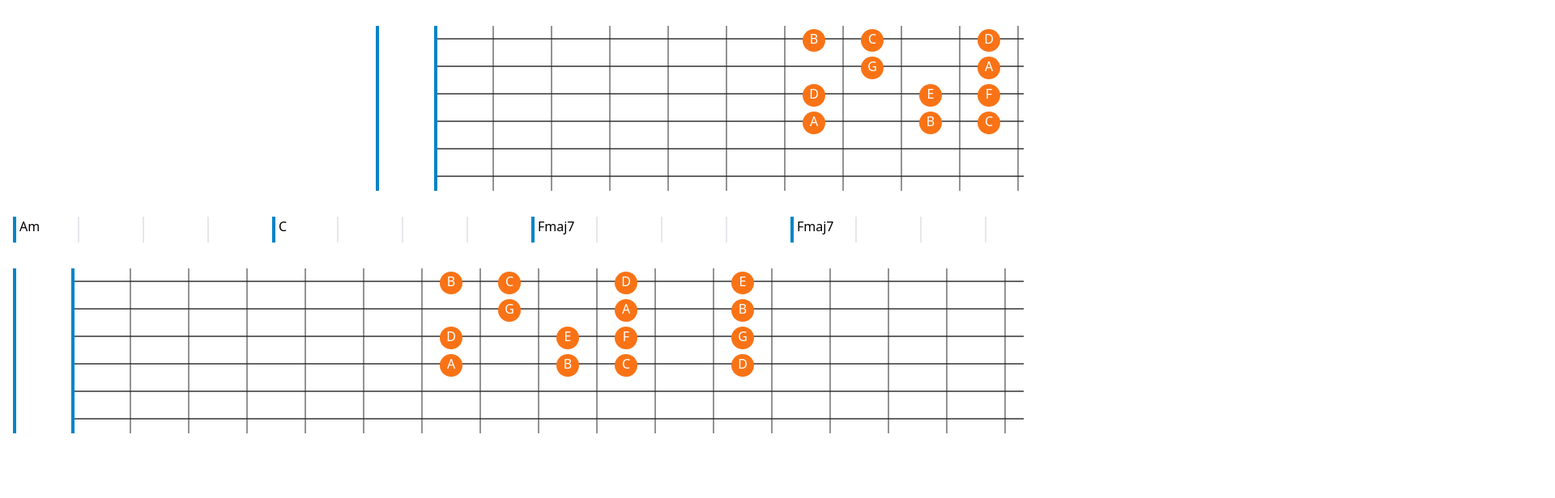
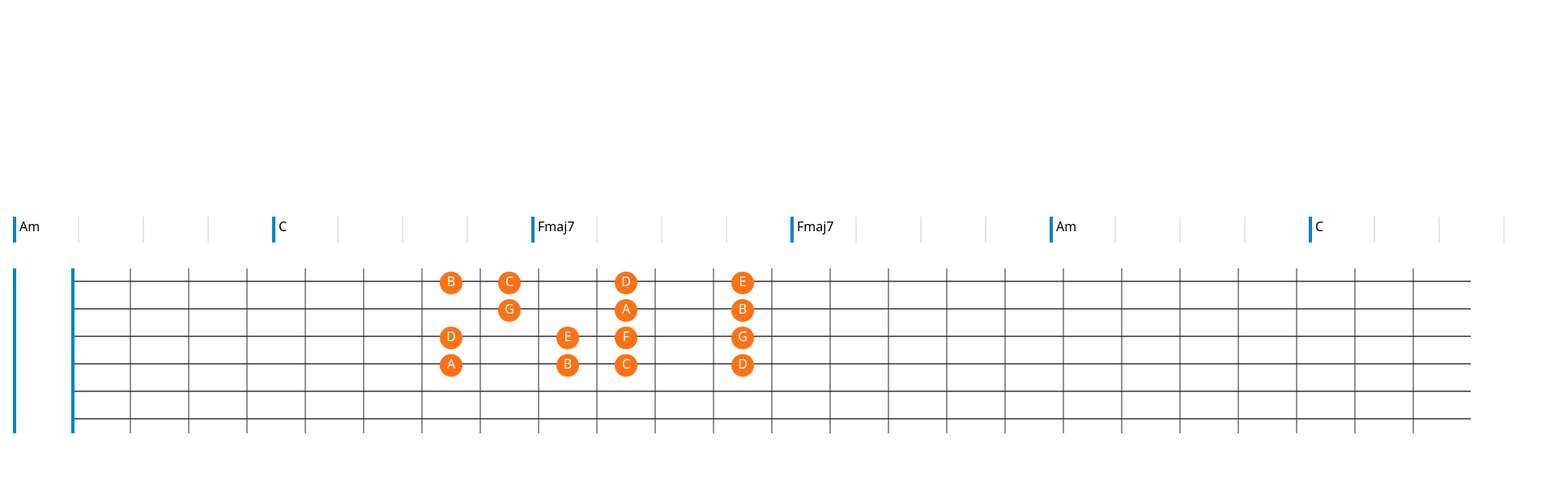
Before and after one commit to peterstarr08/fifth-guitar, a Next.js app: page /improviser in a window 1280 px wide. Shown: the top 616 px of the page at 81% size, 1920 px wide, since content can reach past the window. Built offline with nearby package versions, Linux system fonts and the light colour scheme.

Commit message:
added layout changes

```diff
--- a/pages/improviser/index.js
+++ b/pages/improviser/index.js
@@ -18,7 +18,7 @@ export default function Improviser() {
         ["Am", "", "", ""], ["CM", "", "", ""], ["F7", "", "", ""], ["F7", "", "", ""], ["Am", "", "", ""], ["CM", "", "", ""], ["F7", "", "", ""], ["F7", "", "", ""],
         ["GM", "", "", ""], ["GM", "", "", ""], ["Dm", "", "", ""], ["Dm", "", "", ""], ["F7", "", "", ""], ["F7", "", "", ""], ["Es", "", "", "", ""], ["Es", "", "", "", ""],
 
-        ["F7","","",""],["F7","","",""],["CM","","",""],["CM","","",""],["GM","","",""],["GM","","",""],["Dm","","",""],["Dm","","",""],["F7","","",""],["F7","","GM",""], ["Am", "", "", ""], ["Am", "", "", ""], ["GM", "", "", ""], ["GM", "", "", ""],["Es", "", "", "", ""], ["Es", "", "", "", ""],
+        ["F7", "", "", ""], ["F7", "", "", ""], ["CM", "", "", ""], ["CM", "", "", ""], ["GM", "", "", ""], ["GM", "", "", ""], ["Dm", "", "", ""], ["Dm", "", "", ""], ["F7", "", "", ""], ["F7", "", "GM", ""], ["Am", "", "", ""], ["Am", "", "", ""], ["GM", "", "", ""], ["GM", "", "", ""], ["Es", "", "", "", ""], ["Es", "", "", "", ""],
 
         ["Am", "", "", ""], ["CM", "", "", ""], ["F7", "", "", ""], ["F7", "", "", ""], ["Am", "", "", ""], ["CM", "", "", ""], ["F7", "", "", ""], ["F7", "", "", ""],
         ["GM", "", "", ""], ["GM", "", "", ""], ["Dm", "", "", ""], ["Dm", "", "", ""], ["F7", "", "", ""], ["F7", "", "", ""], ["Es", "", "", "", ""], ["Es", "", "", "", ""],
@@ -26,7 +26,7 @@ export default function Improviser() {
         ["Am", "", "", ""], ["CM", "", "", ""], ["F7", "", "", ""], ["F7", "", "", ""], ["Am", "", "", ""], ["CM", "", "", ""], ["F7", "", "", ""], ["F7", "", "", ""],
         ["GM", "", "", ""], ["GM", "", "", ""], ["Dm", "", "", ""], ["Dm", "", "", ""], ["F7", "", "", ""], ["F7", "", "", ""], ["Es", "", "", "", ""], ["Es", "", "", "", ""],
 
-        ["F7","","",""],["F7","","",""],["CM","","",""],["CM","","",""],["GM","","",""],["GM","","",""],["Dm","","",""],["Dm","","",""],["F7","","",""],["F7","","GM",""], ["Am", "", "", ""], ["Am", "", "", ""], ["GM", "", "", ""], ["GM", "", "", ""],["Es", "", "", "", ""], ["Es", "", "", "", ""],
+        ["F7", "", "", ""], ["F7", "", "", ""], ["CM", "", "", ""], ["CM", "", "", ""], ["GM", "", "", ""], ["GM", "", "", ""], ["Dm", "", "", ""], ["Dm", "", "", ""], ["F7", "", "", ""], ["F7", "", "GM", ""], ["Am", "", "", ""], ["Am", "", "", ""], ["GM", "", "", ""], ["GM", "", "", ""], ["Es", "", "", "", ""], ["Es", "", "", "", ""],
 
         ["Am", "", "", ""], ["CM", "", "", ""], ["F7", "", "", ""], ["F7", "", "", ""], ["Am", "", "", ""], ["CM", "", "", ""], ["F7", "", "", ""], ["F7", "", "", ""],
         ["GM", "", "", ""], ["GM", "", "", ""], ["Dm", "", "", ""], ["Dm", "", "", ""], ["F7", "", "", ""], ["F7", "", "", ""], ["Es", "", "", "", ""], ["Es", "", "", "", ""],
@@ -34,7 +34,7 @@ export default function Improviser() {
         ["Am", "", "", ""], ["CM", "", "", ""], ["F7", "", "", ""], ["F7", "", "", ""], ["Am", "", "", ""], ["CM", "", "", ""], ["F7", "", "", ""], ["F7", "", "", ""],
         ["GM", "", "", ""], ["GM", "", "", ""], ["Dm", "", "", ""], ["Dm", "", "", ""], ["F7", "", "", ""], ["F7", "", "", ""], ["Es", "", "", "", ""], ["Es", "", "", "", ""],
 
-        ["F7","","",""],["F7","","",""],["CM","","",""],["CM","","",""],["GM","","",""],["GM","","",""],["Dm","","",""],["Dm","","",""],["F7","","",""],["F7","","GM",""], ["Am", "", "", ""], ["Am", "", "", ""], ["GM", "", "", ""], ["GM", "", "", ""],["Es", "", "", "", ""], ["Es", "", "", "", ""],
+        ["F7", "", "", ""], ["F7", "", "", ""], ["CM", "", "", ""], ["CM", "", "", ""], ["GM", "", "", ""], ["GM", "", "", ""], ["Dm", "", "", ""], ["Dm", "", "", ""], ["F7", "", "", ""], ["F7", "", "GM", ""], ["Am", "", "", ""], ["Am", "", "", ""], ["GM", "", "", ""], ["GM", "", "", ""], ["Es", "", "", "", ""], ["Es", "", "", "", ""],
 
         ["Am", "", "", ""], ["CM", "", "", ""], ["F7", "", "", ""], ["F7", "", "", ""], ["Am", "", "", ""], ["CM", "", "", ""], ["F7", "", "", ""], ["F7", "", "", ""],
         ["GM", "", "", ""], ["GM", "", "", ""], ["Dm", "", "", ""], ["Dm", "", "", ""], ["F7", "", "", ""], ["F7", "", "", ""], ["Es", "", "", "", ""], ["Es", "", "", "", ""],
@@ -42,7 +42,7 @@ export default function Improviser() {
         ["Am", "", "", ""], ["CM", "", "", ""], ["F7", "", "", ""], ["F7", "", "", ""], ["Am", "", "", ""], ["CM", "", "", ""], ["F7", "", "", ""], ["F7", "", "", ""],
         ["GM", "", "", ""], ["GM", "", "", ""], ["Dm", "", "", ""], ["Dm", "", "", ""], ["F7", "", "", ""], ["F7", "", "", ""], ["Es", "", "", "", ""], ["Es", "", "", "", ""],
 
-        ["F7","","",""],["F7","","",""],["CM","","",""],["CM","","",""],["GM","","",""],["GM","","",""],["Dm","","",""],["Dm","","",""],["F7","","",""],["F7","","GM",""], ["Am", "", "", ""], ["Am", "", "", ""], ["GM", "", "", ""], ["GM", "", "", ""],["Es", "", "", "", ""], ["Es", "", "", "", ""],
+        ["F7", "", "", ""], ["F7", "", "", ""], ["CM", "", "", ""], ["CM", "", "", ""], ["GM", "", "", ""], ["GM", "", "", ""], ["Dm", "", "", ""], ["Dm", "", "", ""], ["F7", "", "", ""], ["F7", "", "GM", ""], ["Am", "", "", ""], ["Am", "", "", ""], ["GM", "", "", ""], ["GM", "", "", ""], ["Es", "", "", "", ""], ["Es", "", "", "", ""],
 
         ["Am", "", "", ""], ["CM", "", "", ""], ["F7", "", "", ""], ["F7", "", "", ""], ["Am", "", "", ""], ["CM", "", "", ""], ["F7", "", "", ""], ["F7", "", "", ""],
         ["GM", "", "", ""], ["GM", "", "", ""], ["Dm", "", "", ""], ["Dm", "", "", ""], ["F7", "", "", ""], ["F7", "", "", ""], ["Es", "", "", "", ""], ["Es", "", "", "", ""],
@@ -50,7 +50,7 @@ export default function Improviser() {
         ["Am", "", "", ""], ["CM", "", "", ""], ["F7", "", "", ""], ["F7", "", "", ""], ["Am", "", "", ""], ["CM", "", "", ""], ["F7", "", "", ""], ["F7", "", "", ""],
         ["GM", "", "", ""], ["GM", "", "", ""], ["Dm", "", "", ""], ["Dm", "", "", ""], ["F7", "", "", ""], ["F7", "", "", ""], ["Es", "", "", "", ""], ["Es", "", "", "", ""],
 
-        ["F7","","",""],["F7","","",""],["CM","","",""],["CM","","",""],["GM","","",""],["GM","","",""],["Dm","","",""],["Dm","","",""],["F7","","",""],["F7","","GM",""], ["Am", "", "", ""], ["Am", "", "", ""], ["GM", "", "", ""], ["GM", "", "", ""],["Es", "", "", "", ""], ["Es", "", "", "", ""],
+        ["F7", "", "", ""], ["F7", "", "", ""], ["CM", "", "", ""], ["CM", "", "", ""], ["GM", "", "", ""], ["GM", "", "", ""], ["Dm", "", "", ""], ["Dm", "", "", ""], ["F7", "", "", ""], ["F7", "", "GM", ""], ["Am", "", "", ""], ["Am", "", "", ""], ["GM", "", "", ""], ["GM", "", "", ""], ["Es", "", "", "", ""], ["Es", "", "", "", ""],
 
         ["Am", "", "", ""], ["CM", "", "", ""], ["F7", "", "", ""], ["F7", "", "", ""], ["Am", "", "", ""], ["CM", "", "", ""], ["F7", "", "", ""], ["F7", "", "", ""],
         ["GM", "", "", ""], ["GM", "", "", ""], ["Dm", "", "", ""], ["Dm", "", "", ""], ["F7", "", "", ""], ["F7", "", "", ""], ["Es", "", "", "", ""], ["Es", "", "", "", ""],
@@ -58,7 +58,7 @@ export default function Improviser() {
         ["Am", "", "", ""], ["CM", "", "", ""], ["F7", "", "", ""], ["F7", "", "", ""], ["Am", "", "", ""], ["CM", "", "", ""], ["F7", "", "", ""], ["F7", "", "", ""],
         ["GM", "", "", ""], ["GM", "", "", ""], ["Dm", "", "", ""], ["Dm", "", "", ""], ["F7", "", "", ""], ["F7", "", "", ""], ["Es", "", "", "", ""], ["Es", "", "", "", ""],
 
-        ["F7","","",""],["F7","","",""],["CM","","",""],["CM","","",""],["GM","","",""],["GM","","",""],["Dm","","",""],["Dm","","",""],["F7","","",""],["F7","","GM",""], ["Am", "", "", ""], ["Am", "", "", ""], ["GM", "", "", ""], ["GM", "", "", ""],["Es", "", "", "", ""], ["Es", "", "", "", ""],
+        ["F7", "", "", ""], ["F7", "", "", ""], ["CM", "", "", ""], ["CM", "", "", ""], ["GM", "", "", ""], ["GM", "", "", ""], ["Dm", "", "", ""], ["Dm", "", "", ""], ["F7", "", "", ""], ["F7", "", "GM", ""], ["Am", "", "", ""], ["Am", "", "", ""], ["GM", "", "", ""], ["GM", "", "", ""], ["Es", "", "", "", ""], ["Es", "", "", "", ""],
 
         ["Am", "", "", ""], ["CM", "", "", ""], ["F7", "", "", ""], ["F7", "", "", ""], ["Am", "", "", ""], ["CM", "", "", ""], ["F7", "", "", ""], ["F7", "", "", ""],
         ["GM", "", "", ""], ["GM", "", "", ""], ["Dm", "", "", ""], ["Dm", "", "", ""], ["F7", "", "", ""], ["F7", "", "", ""], ["Es", "", "", "", ""], ["Es", "", "", "", ""],
@@ -103,15 +103,16 @@ export default function Improviser() {
         setRangePicker(value);
     };
 
-    function handleScroll(e){
+    function handleScroll(e) {
         e.target.scrollLeft = 10000;
     }
 
     return (
         <>
-            <Controller range={rangePicker} rangeHandler={ rangeHandler }></Controller>
-            <main className="mx-4 sm::mx-36">
+            <Controller range={rangePicker} rangeHandler={rangeHandler}></Controller>
+            <main className="mx-4 sm::mx-36 flex flex-row ">
 
+                <div className="max-w- m-auto">
                     <section className='grid grid-cols-12 my-8'>
                         <div className='col-span-4'>
                             <Player YTData={setYTData} playSetter={setIsPlaying} timeHandler={setCurrentTime} metaData={metaData} currentBeat={currentBeat} beatHandler={handleChordChanges}></Player>
@@ -126,10 +127,11 @@ export default function Improviser() {
                         <Timeline isPlaying={isPlaying} data={data} position={currentBeat} clickHandler={timeLineClickHandler} ></Timeline>
                     </div>
                     <div className="overflow-auto my-4">
-                    <section className="flex flex-col gap-4 pb-72">
+                        <section className="flex flex-col gap-4 ">
                             <Fretboard keyToShow={"A"} scaleToShow={"minor"} chordToShow={currentChord} range={rangePicker}></Fretboard>
                             {/* <Fretboard keyToShow={"E"} scaleToShow={"major"} range={rangePicker}></Fretboard> */}
                         </section>
+                    </div>
                 </div>
             </main>
         </>
```
Lines whose indentation alone changed are shown as unchanged.
